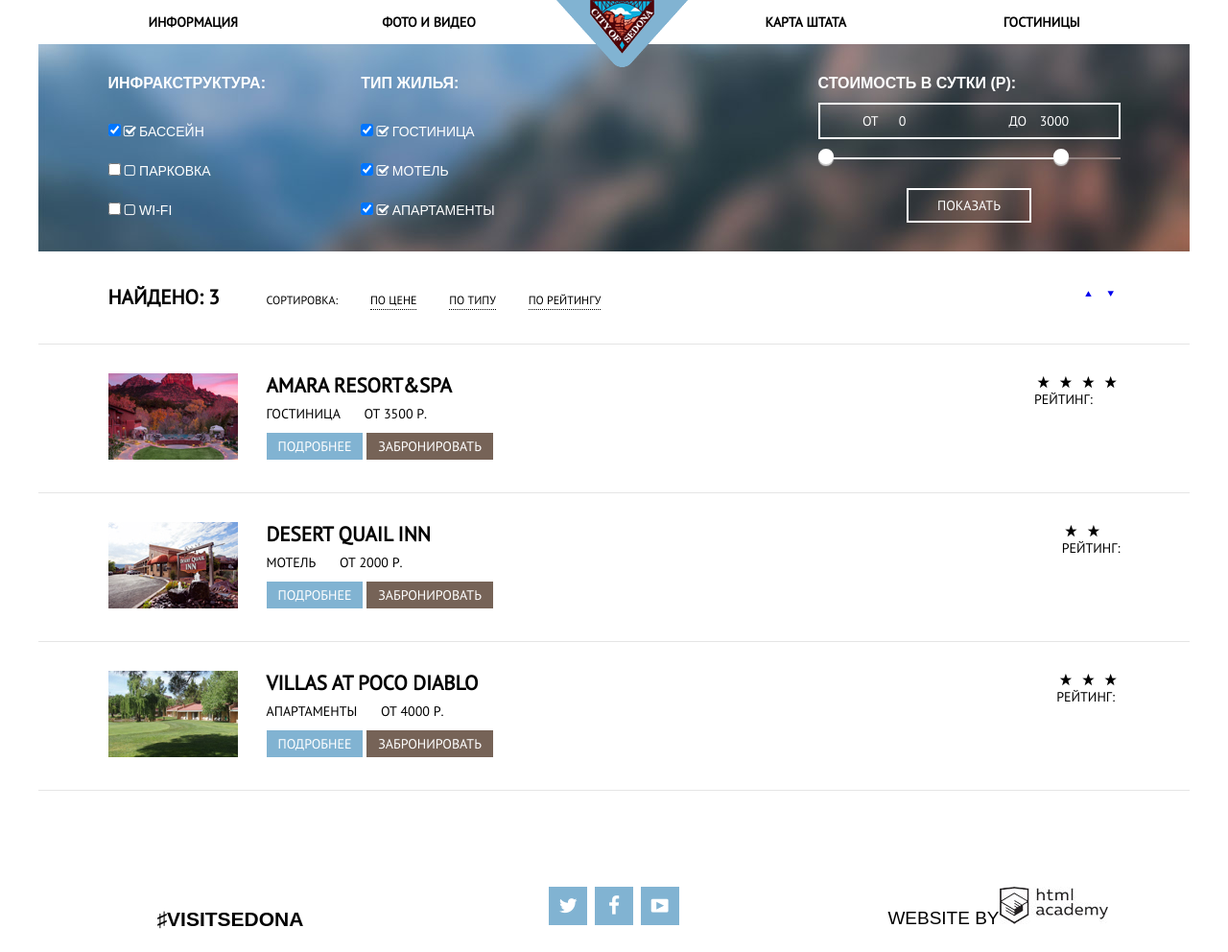
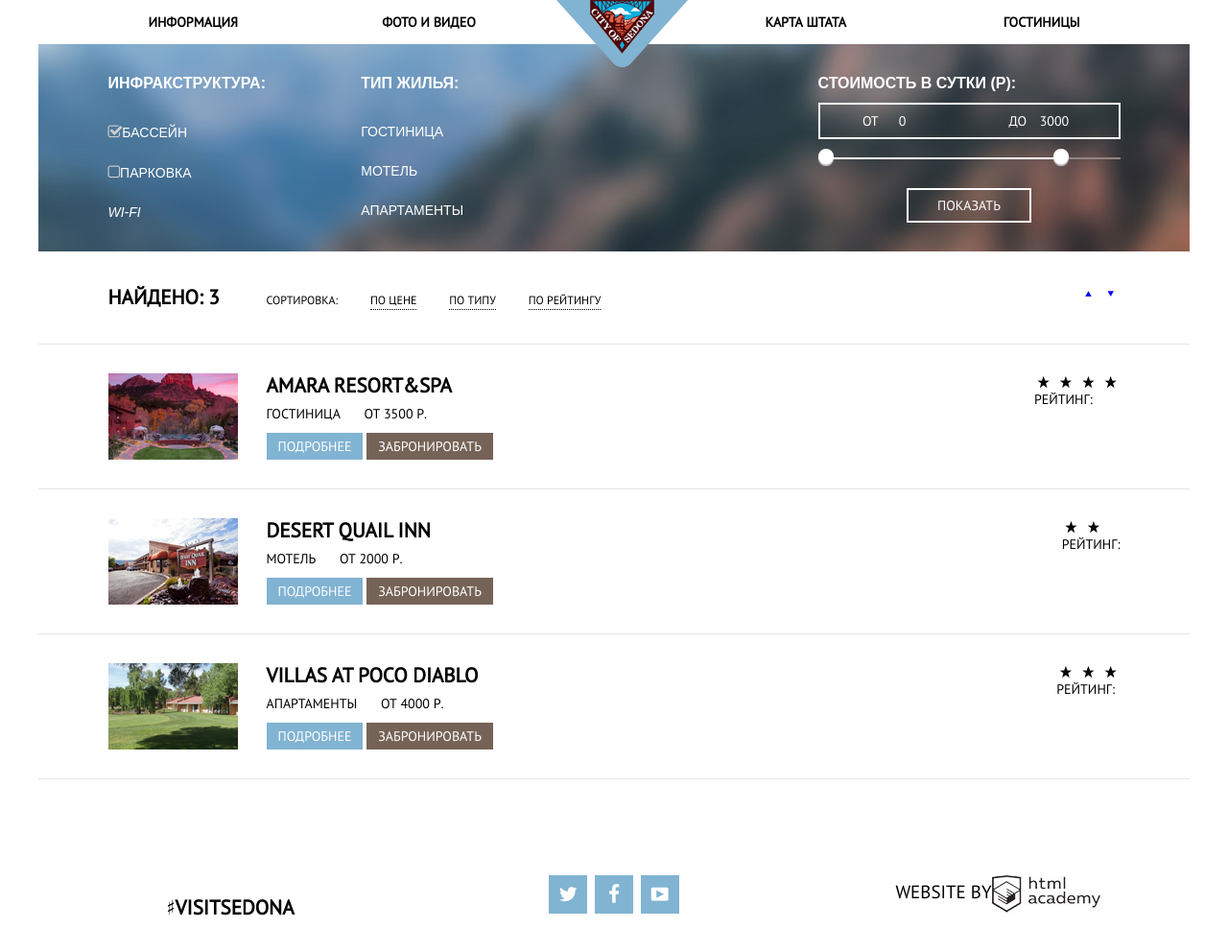
Before and after one commit to SNatali/Sedona, a plain HTML site: page hotels.html in a window 1280 px wide. Shown: the whole page at 96% size. Drawn offline with Linux system fonts and the light colour scheme.

Commit message:
styleguide

```diff
--- a/css/style.css
+++ b/css/style.css
@@ -1,68 +1,3 @@
-@font-face {
-  font-family: 'symbols-sedona';
-  src: url('../font/symbols-sedona.eot?60737633');
-  src: url('../font/symbols-sedona.eot?60737633#iefix') format('embedded-opentype'),
-       url('../font/symbols-sedona.woff?60737633') format('woff'),
-       url('../font/symbols-sedona.ttf?60737633') format('truetype'),
-       url('../font/symbols-sedona.svg?60737633#symbols-sedona') format('svg');
-  font-weight: normal;
-  font-style: normal;
-}
-/* Chrome hack: SVG is rendered more smooth in Windozze. 100% magic, uncomment if you need it. */
-/* Note, that will break hinting! In other OS-es font will be not as sharp as it could be */
-/*
-@media screen and (-webkit-min-device-pixel-ratio:0) {
-  @font-face {
-    font-family: 'symbols-sedona';
-    src: url('../font/symbols-sedona.svg?60737633#symbols-sedona') format('svg');
-  }
-}
-*/
-
- [class^="icon-"]:before, [class*=" icon-"]:before {
-  font-family: "symbols-sedona";
-  font-style: normal;
-  font-weight: normal;
-  speak: none;
-
-  display: inline-block;
-  text-decoration: inherit;
-  width: 1em;
-  margin-right: .2em;
-  text-align: center;
-  /* opacity: .8; */
-
-  /* For safety - reset parent styles, that can break glyph codes*/
-  font-variant: normal;
-  text-transform: none;
-
-  /* fix buttons height, for twitter bootstrap */
-  line-height: 1em;
-
-  /* Animation center compensation - margins should be symmetric */
-  /* remove if not needed */
-  margin-left: .2em;
-
-  /* you can be more comfortable with increased icons size */
-  /* font-size: 120%; */
-
-  /* Uncomment for 3D effect */
-  /* text-shadow: 1px 1px 1px rgba(127, 127, 127, 0.3); */
-}
-
-.icon-facebook:before { content: '\66'; } /* 'f' */
-.icon-twitter:before { content: '\74'; } /* 't' */
-.icon-up-dir:before { content: '\25b2'; } /* '▲' */
-.icon-down-dir:before { content: '\25bc'; } /* '▼' */
-.icon-star:before { content: '\2605'; } /* '★' */
-.icon-check-off:before { content: '\2610'; } /* '☐' */
-.icon-check-on:before { content: '\2611'; } /* '☑' */
-.icon-calendar:before { content: '\e800'; } /* '' */
-.icon-plus:before { content: '\e801'; } /* '' */
-.icon-minus:before { content: '\e802'; } /* '' */
-.icon-youtube:before { content: '\f39e'; } /* '' */
-
-
 * {
   -webkit-box-sizing: border-box;
      -moz-box-sizing: border-box;
@@ -88,6 +23,10 @@ body{
 	text-transform: uppercase;
 	padding: 0;
 	margin: 0;
+}
+
+img {
+  vertical-align: middle;
 }
 
 .container{
@@ -236,18 +175,7 @@ li{
 	font-family: 'PT Sans', 'Tahoma', sans-serif;
 	font-size: 14px;
 }
-.number::after{
-	content: "-";
-	color: #fff;
-	width: 10px;
-	height: 1px;
-}
-.number::before{
-	content: "-";
-	color: #fff;
-	width: 10px;
-	height: 1px;
-}
+
 .item-text-white1{
 	margin: 0 auto;
 	text-align: center;
@@ -485,7 +413,6 @@ li{
 }
 .footer-text{
 	color: #000;
-	font-family: "PT Sans Narrow", sans-serif;
   	font-weight: bold;
   	font-size: 21px;
   	line-height: 26px;
@@ -502,12 +429,12 @@ li{
 .footer-copyright a{
   font-size: 19px;
   line-height: 20px;
- 	font-family: "PT Sans Narrow", sans-serif;
   text-decoration: none;
   color: #000;
   vertical-align:middle;
   cursor: pointer;
 }
+
 .social-btn {
   margin: 0 2px;
   display: inline-block;
@@ -519,14 +446,12 @@ li{
   background: #81b3d2 ;
 }
 .social-btn i{
-	font-family: "PT Sans Narrow", sans-serif;
   font-weight: bold;
   font-size: 21px;
   line-height: 40px;
   text-align: center;
   vertical-align: middle;
   color: #fff;
-
 }
 
 
@@ -797,3 +722,107 @@ p.title-hotel{
 	float: left;
 }
 /*div[class*="sprite-"]*/
+
+.academy__link span{
+  vertical-align: middle;
+}
+
+
+input[type="checkbox"] {
+  display: none;
+}
+
+
+
+label input + span:before {
+  font-family: "symbols-sedona";
+  content: '\2610';
+  color: #ccc;
+  font-size: 16px;
+}
+
+label input:checked + span:before {
+  content: '\2611';
+}
+
+label input + span:hover:before {
+  color:#fff;
+}
+
+
+
+
+
+
+
+
+
+
+
+
+
+
+
+@font-face {
+  font-family: 'symbols-sedona';
+  src: url('../font/symbols-sedona.eot?60737633');
+  src: url('../font/symbols-sedona.eot?60737633#iefix') format('embedded-opentype'),
+       url('../font/symbols-sedona.woff?60737633') format('woff'),
+       url('../font/symbols-sedona.ttf?60737633') format('truetype'),
+       url('../font/symbols-sedona.svg?60737633#symbols-sedona') format('svg');
+  font-weight: normal;
+  font-style: normal;
+}
+/* Chrome hack: SVG is rendered more smooth in Windozze. 100% magic, uncomment if you need it. */
+/* Note, that will break hinting! In other OS-es font will be not as sharp as it could be */
+/*
+@media screen and (-webkit-min-device-pixel-ratio:0) {
+  @font-face {
+    font-family: 'symbols-sedona';
+    src: url('../font/symbols-sedona.svg?60737633#symbols-sedona') format('svg');
+  }
+}
+*/
+
+ [class^="icon-"]:before, [class*=" icon-"]:before {
+  font-family: "symbols-sedona";
+  font-style: normal;
+  font-weight: normal;
+  speak: none;
+
+  display: inline-block;
+  text-decoration: inherit;
+  width: 1em;
+  margin-right: .2em;
+  text-align: center;
+  /* opacity: .8; */
+
+  /* For safety - reset parent styles, that can break glyph codes*/
+  font-variant: normal;
+  text-transform: none;
+
+  /* fix buttons height, for twitter bootstrap */
+  line-height: 1em;
+
+  /* Animation center compensation - margins should be symmetric */
+  /* remove if not needed */
+  margin-left: .2em;
+
+  /* you can be more comfortable with increased icons size */
+  /* font-size: 120%; */
+
+  /* Uncomment for 3D effect */
+  /* text-shadow: 1px 1px 1px rgba(127, 127, 127, 0.3); */
+}
+
+.icon-facebook:before { content: '\66'; } /* 'f' */
+.icon-twitter:before { content: '\74'; } /* 't' */
+.icon-up-dir:before { content: '\25b2'; } /* '▲' */
+.icon-down-dir:before { content: '\25bc'; } /* '▼' */
+.icon-star:before { content: '\2605'; } /* '★' */
+.icon-check-off:before { content: '\2610'; } /* '☐' */
+.icon-check-on:before { content: '\2611'; } /* '☑' */
+.icon-calendar:before { content: '\e800'; } /* '' */
+.icon-plus:before { content: '\e801'; } /* '' */
+.icon-minus:before { content: '\e802'; } /* '' */
+.icon-youtube:before { content: '\f39e'; } /* '' */
--- a/hotels.html
+++ b/hotels.html
@@ -42,26 +42,27 @@
                         <p class="title-hotel">инфракструктура:</p>
                         <div class="row">
                         <label for="swim">
-                        <input type="checkbox" name="quest" value="swimming-pool" id="swim" checked class="icon"><i class="icon-check-on"></i>бассейн</label>
+                        <input type="checkbox" name="quest" value="swimming-pool" id="swim" checked class="icon"><span>бассейн</span></label>
                         </div>
                          <div class="row">
                          <label for="park">
-                            <input type="checkbox" name="question" value="parking" id="park" ><i class="icon-check-off"></i>парковка</label>
+                            <input type="checkbox" name="question" value="parking" id="park" ><span class="">парковка</span></label>
                         </div>
-                         <div class="row"><label for="w-f">
-                            <input type="checkbox" name="question" value="wi-fi" id="w-f"><i class="icon-check-off"></i>wi-fi</label>
+                         <div class="row">
+                            <label for="w-f">
+                            <input type="checkbox" name="question" value="wi-fi" id="w-f"><i class="icon-">wi-fi</i></label>
                         </div>
                     </div>
                 <div class="second-select-booking">
                     <p class="title-hotel">тип жилья:</p>
                      <div class="row"><label for="hot">
-                        <input type="checkbox" name="question" value="hotel" id="hot" checked><i class="icon-check-on"></i>гостиница</label>
+                        <input type="checkbox" name="question" value="hotel" id="hot" checked><i class="icon-"></i>гостиница</label>
                     </div>
                      <div class="row"> <label for="mot">
-                        <input type="checkbox" name="question" value="motel" id="mot" checked><i class="icon-check-on"></i>мотель</label>
+                        <input type="checkbox" name="question" value="motel" id="mot" checked><i class="icon-"></i>мотель</label>
                     </div>
                      <div class="row"><label for="flat">
-                        <input type="checkbox" name="question" value="appartment" id="flat" checked><i class="icon-check-on"></i>апартаменты</label>
+                        <input type="checkbox" name="question" value="appartment" id="flat" checked><i class="icon-"></i>апартаменты</label>
                     </div>
                 </div>
                 <div class="slider">
@@ -264,7 +265,7 @@
 
           <!--JAVASCRIPT-->
 
-<script src="js/scripts.js"></script>
+<!-- <script src="js/scripts.js"></script> -->
 
 </body>
 </html>
```
Also changed, not shown: index.html (+10 -7 lines). Lines whose indentation alone changed are shown as unchanged.
